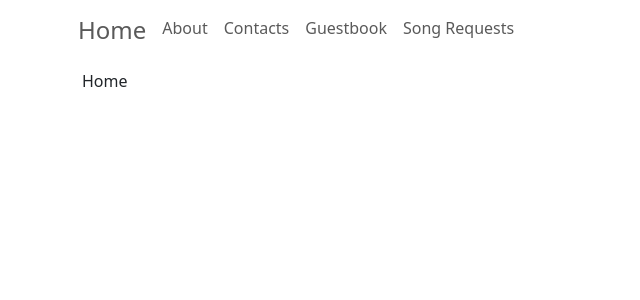
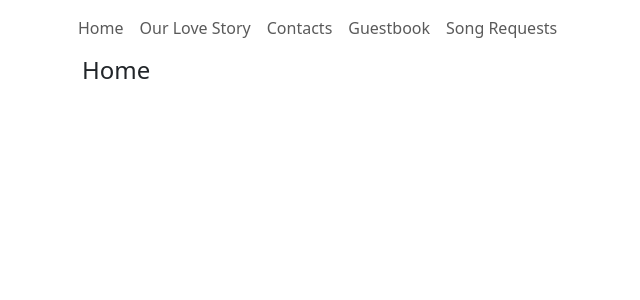
Before and after one commit to chocolategainz/event-planner-webapp, a React (Create React App) app: page / in a window 1280 px wide. Shown: the top 300 px of the page, without its empty margins (0-640 px from the left). Built offline with nearby package versions, Linux system fonts and the light colour scheme.

Commit message:
minor changes

```diff
--- a/src/components/pages/Homepage.js
+++ b/src/components/pages/Homepage.js
@@ -1,7 +1,11 @@
 const Homepage = () => {
     return (
 <div className = "container">
-    <header>Home</header>
+    <header>
+    <h4>
+    Home
+    </h4>
+    </header>
 </div>
 )};
 
--- a/src/components/pages/Navbar.js
+++ b/src/components/pages/Navbar.js
@@ -9,13 +9,13 @@ const Navbar = () => {
      <nav className="navbar navbar-expand-lg navbar-light">
      <ul className="navbar-nav">
 
-     <li className="nav-item"><Link className="nav-link" to='/'><h4 className = "home">Home</h4></Link></li>
-     <li className="nav-item"><Link className="nav-link" to='/About'>About</Link></li>
+     <li className="nav-item"><Link className="nav-link" to='/'>Home</Link></li>
+     <li className="nav-item"><Link className="nav-link" to='/About'>Our Love Story</Link></li>
      <li className="nav-item"><Link className="nav-link" to='/Contacts'>Contacts</Link></li>
      <li className="nav-item"><Link className="nav-link" to='/Form'>Guestbook</Link></li>
      <li className="nav-item"><Link className="nav-link" to='/Playlist'>Song Requests</Link></li>
-     </ul>
-     </nav>
+       </ul>
+      </nav>
      </div>
     </div>
     )
```
